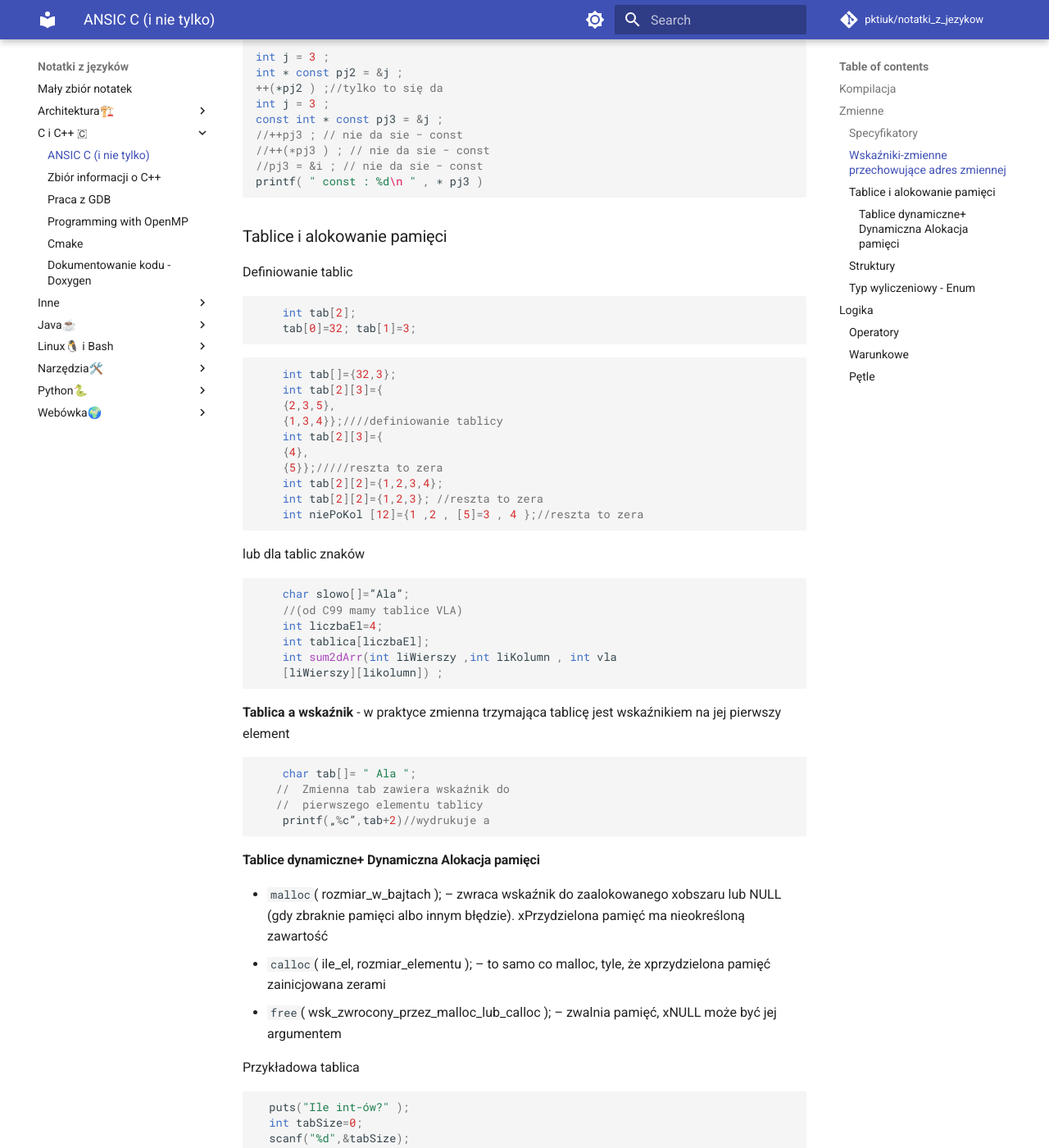
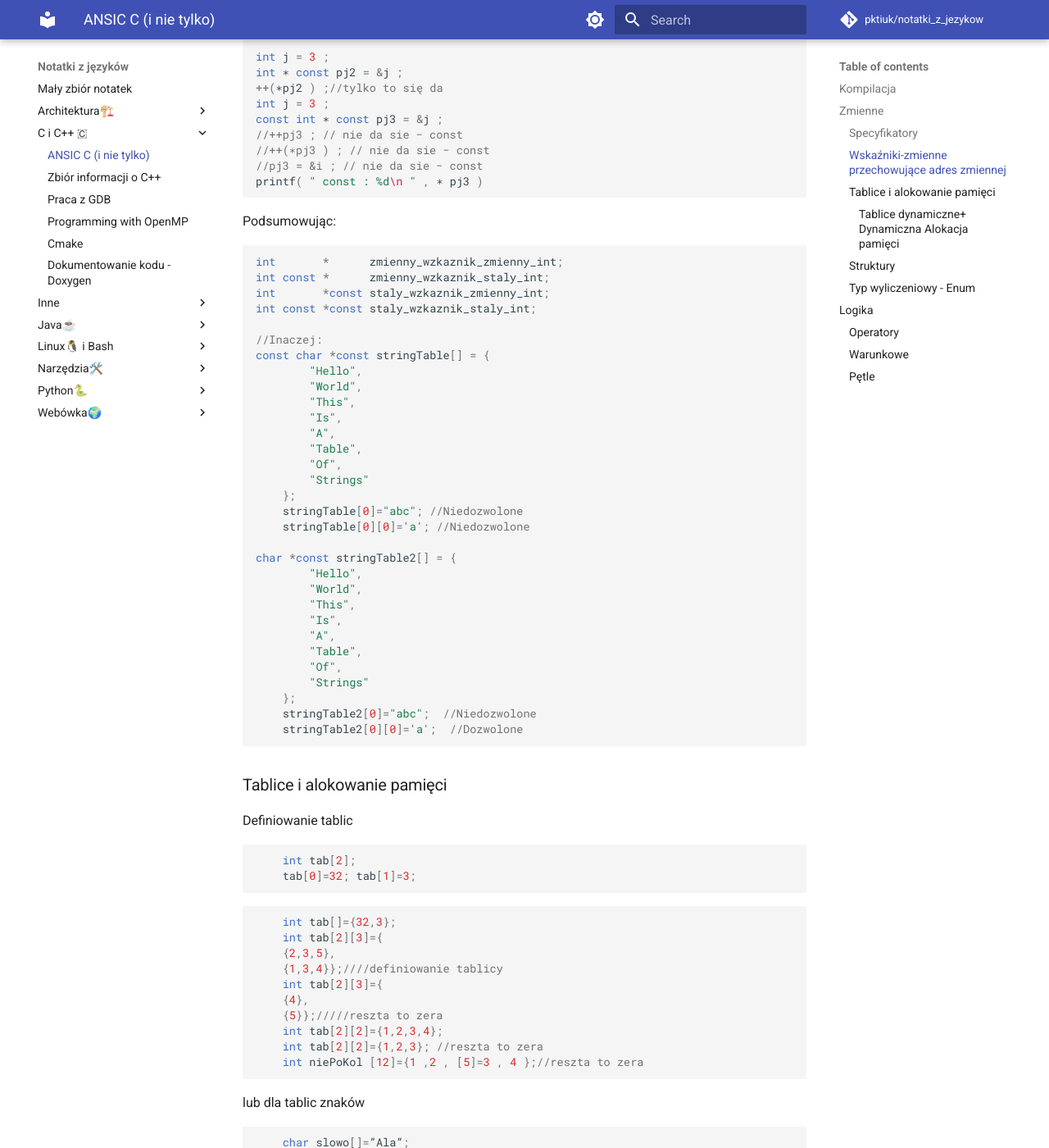
Before and after one commit to pktiuk/notatki_z_jezykow, an MkDocs documentation site: the page built from docs/C i C++ 🇨/0_C.md, in a window 1280 px wide and 1400 px high, scrolled down 2382 px. Shown: the whole window at 82% size. Built offline with MkDocs 1.6.1 and Material for MkDocs 9.7.7, drawn with Linux system fonts in a browser that asks for light colours; comment, search, counter and statistics services are not loaded.

Commit message:
Dopiski na temat constów

````diff
--- a/docs/C i C++ 🇨/0_C.md
+++ b/docs/C i C++ 🇨/0_C.md
@@ -99,6 +99,42 @@ const int ∗ const pj3 = &j ;
 //++(∗pj3 ) ; // nie da sie − const
 //pj3 = &i ; // nie da sie − const
 printf( " const : %d\n " , ∗ pj3 )
+```
+
+Podsumowując:
+
+```c
+int       *      zmienny_wzkaznik_zmienny_int;
+int const *      zmienny_wzkaznik_staly_int;
+int       *const staly_wzkaznik_zmienny_int;
+int const *const staly_wzkaznik_staly_int;
+
+//Inaczej:
+const char *const stringTable[] = {
+        "Hello",
+        "World",
+        "This",
+        "Is",
+        "A",
+        "Table",
+        "Of",
+        "Strings"
+    };
+    stringTable[0]="abc"; //Niedozwolone
+    stringTable[0][0]='a'; //Niedozwolone
+
+char *const stringTable2[] = {
+        "Hello",
+        "World",
+        "This",
+        "Is",
+        "A",
+        "Table",
+        "Of",
+        "Strings"
+    };
+    stringTable2[0]="abc";  //Niedozwolone
+    stringTable2[0][0]='a';  //Dozwolone
 ```
 
 ### Tablice i alokowanie pamięci
````
